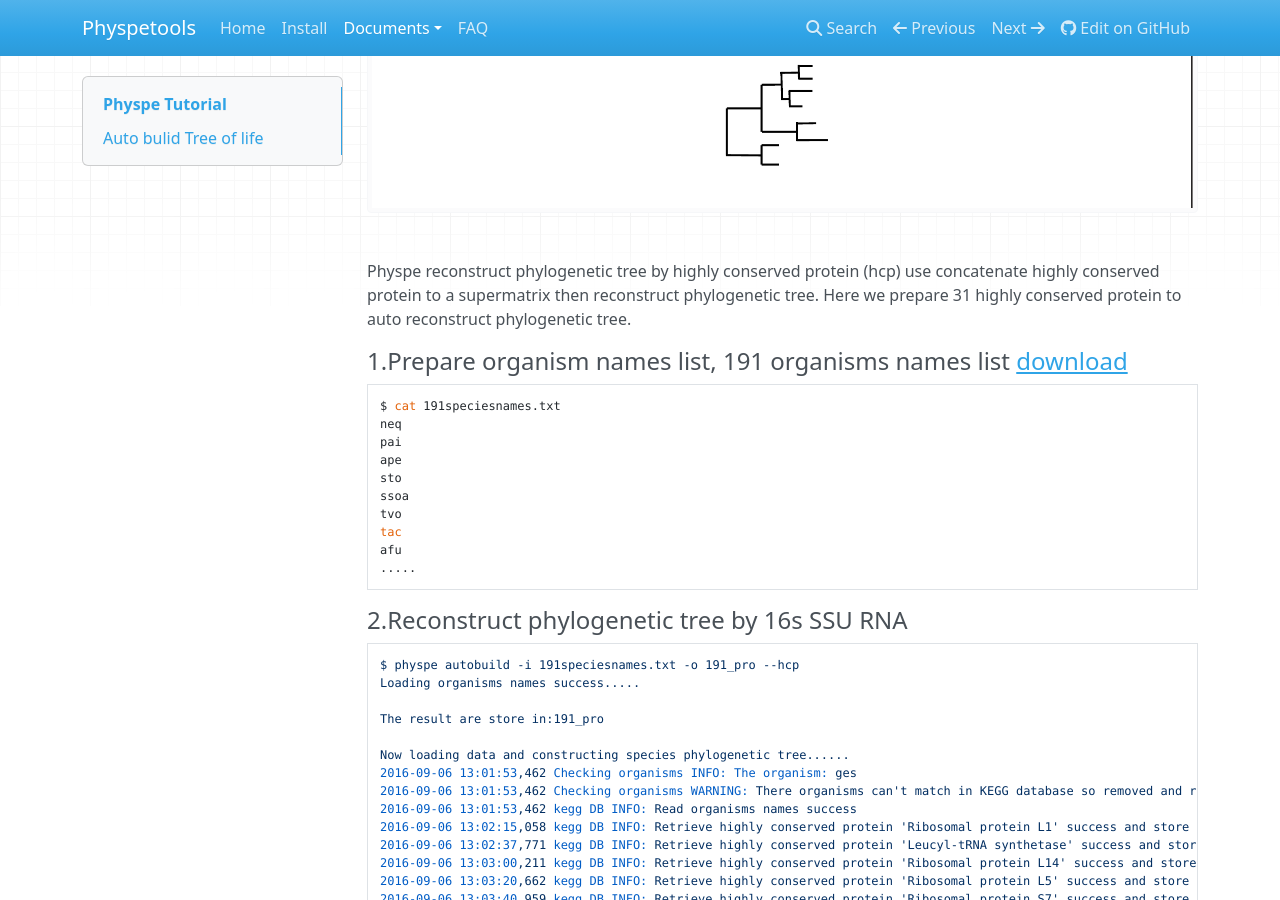
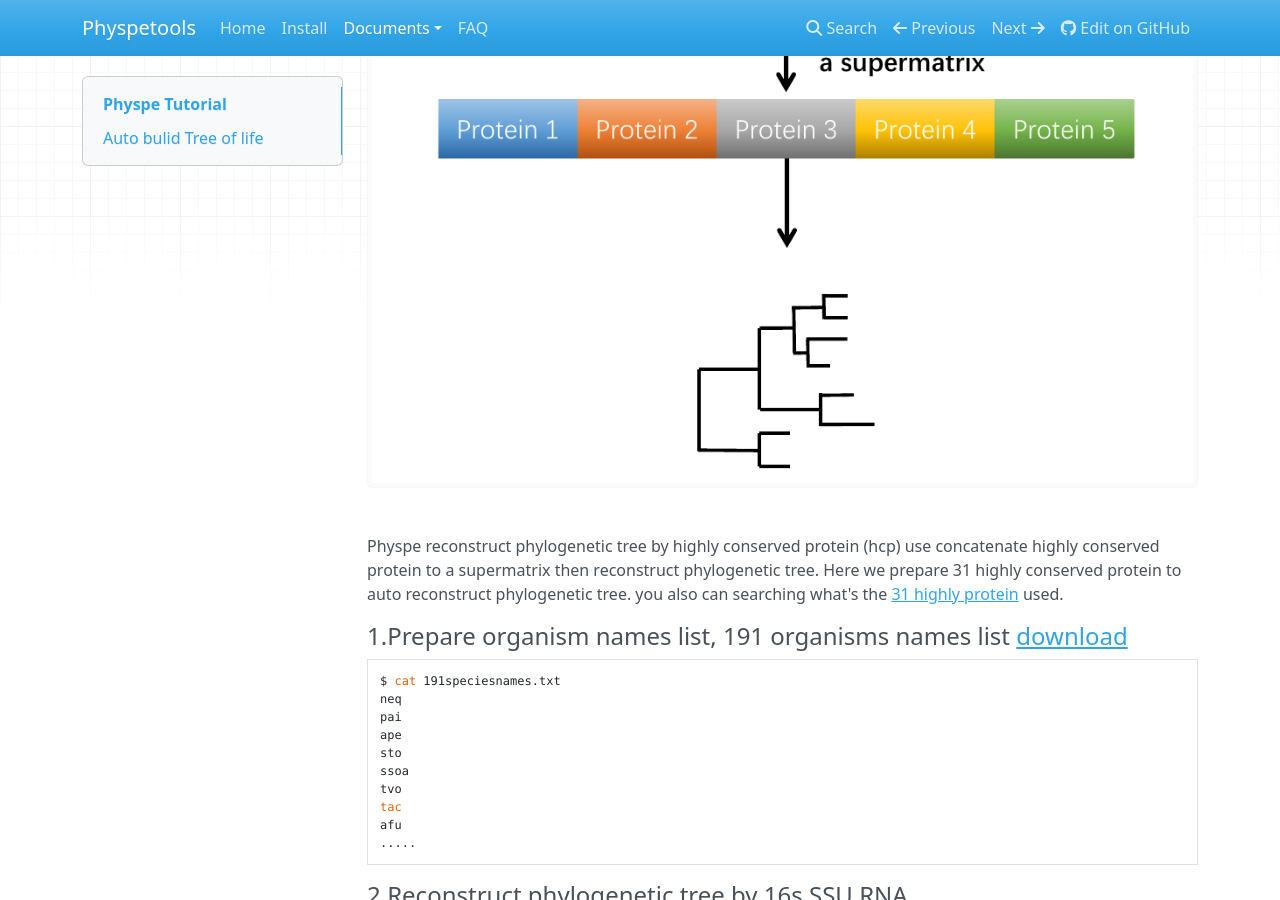
Before and after one commit to yangfangs/physpetools, an MkDocs documentation site: the page built from docs/docs/tutorial.md, in a window 1280 px wide and 900 px high, scrolled down 625 px. Built offline with MkDocs 1.6.1, drawn with Linux system fonts in a browser that asks for light colours; nearby versions of some CDN libraries; old or Windows-style settings are respelled for this version of MkDocs.

Commit message:
update tutorial tree of life

```diff
--- a/docs/docs/tutorial.md
+++ b/docs/docs/tutorial.md
@@ -14,7 +14,7 @@ conserved protein and another way is use 16s SSU RNA to reconstruct phylogenetic
 ![physpe_concept_hcp](img/physpe_concept_hcp.png)
 
 Physpe reconstruct phylogenetic tree by highly conserved protein (hcp) use concatenate highly conserved protein to a supermatrix then reconstruct phylogenetic tree.
-Here we prepare 31 highly conserved protein to auto reconstruct phylogenetic tree.
+Here we prepare 31 highly conserved protein to auto reconstruct phylogenetic tree. you also can searching what's the [31 highly protein](faq.md#Physpe_reconstruct_phylogenetic_tree_database) used.
 
 ####  1.Prepare organism names list, 191 organisms names list [download][1]
 
```
Also changed, not shown: docs/docs/img/physpe_concept_hcp.png.
